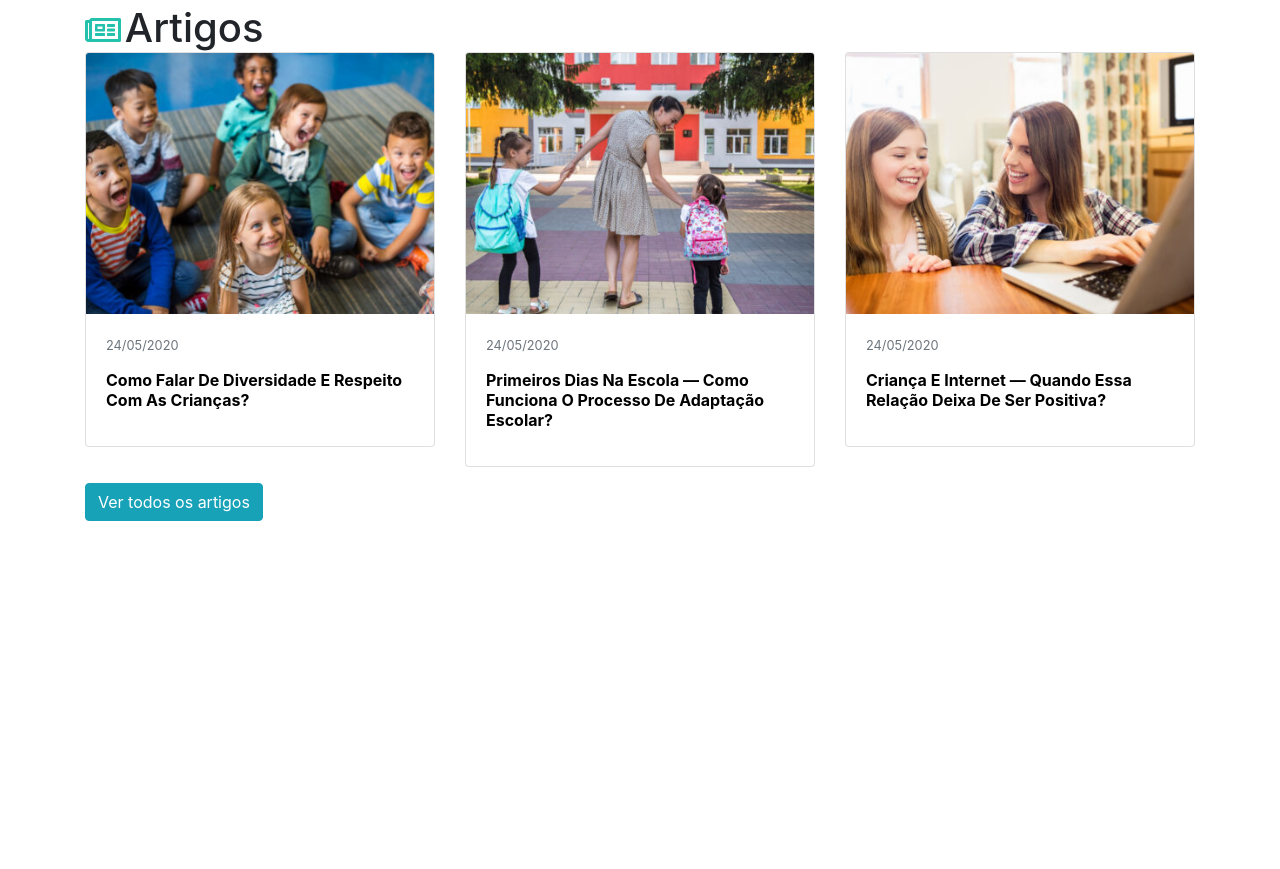
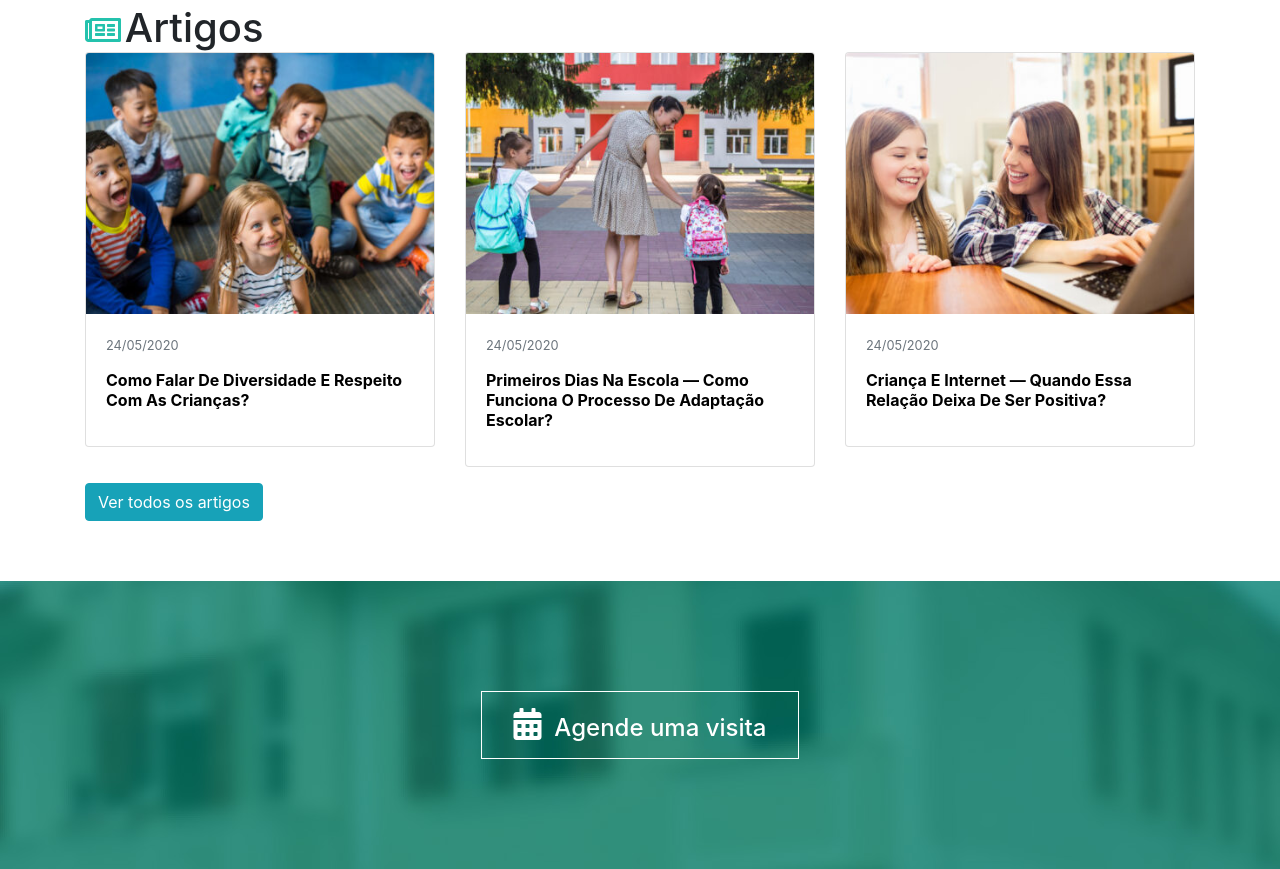
Before and after one commit to JoaoPauloAntunes/colegio-zunisha, a plain HTML site: page index.html in a window 1280 px wide. Shown: the part 2643-3512 px from the top of the page. Before the commit the page ends 3164 px from the top, so only its background shows below. Drawn offline with Linux system fonts and the light colour scheme.

Commit message:
feat: Add action schedule

```diff
--- a/index.html
+++ b/index.html
@@ -356,6 +356,17 @@
     </div>
   </div>
 
+
+  <div class="action-schedule">
+    <div class="d-flex justify-content-center">
+      <button href="#" target="_blank">
+        <i class="fas fa-2x fa-calendar-alt"></i>
+        &nbsp;
+        <span>Agende uma visita</span>
+      </button>
+    </div>
+  </div>
+
   <script src="vendor/jquery/scripts/jquery.min.js"></script>
   <script src="vendor/bootstrap-4.0.0/scripts/bootstrap.min.js"></script>
   <script src="scripts/index.js"></script>
--- a/styles/index.css
+++ b/styles/index.css
@@ -144,3 +144,23 @@ a:hover {
   color: #000;
   font-weight: bold;
 }
+
+.action-schedule {
+  margin-top: 60px;
+  padding: 110px 0;
+  background: url("/images/bg-action-agenda.jpg") top center no-repeat;
+}
+
+.action-schedule button {
+  background-color: transparent;
+  border: 1px solid white;
+  padding: 1rem 2rem;
+  color: white;
+}
+.action-schedule button:hover {
+  background-color: white;
+  color: #008f7b;
+}
+.action-schedule button span {
+  font-size: 1.5rem;
+}
```
Also changed, not shown: images/bg-action-agenda.jpg (added).
